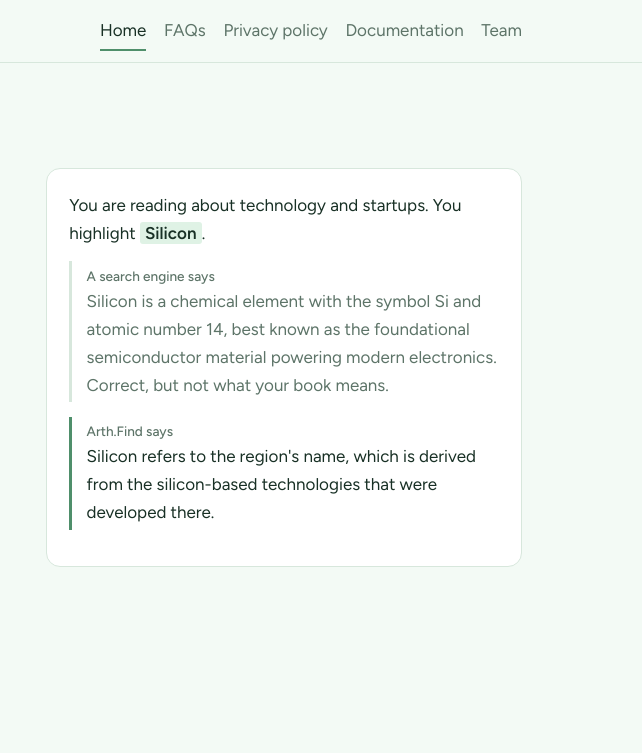
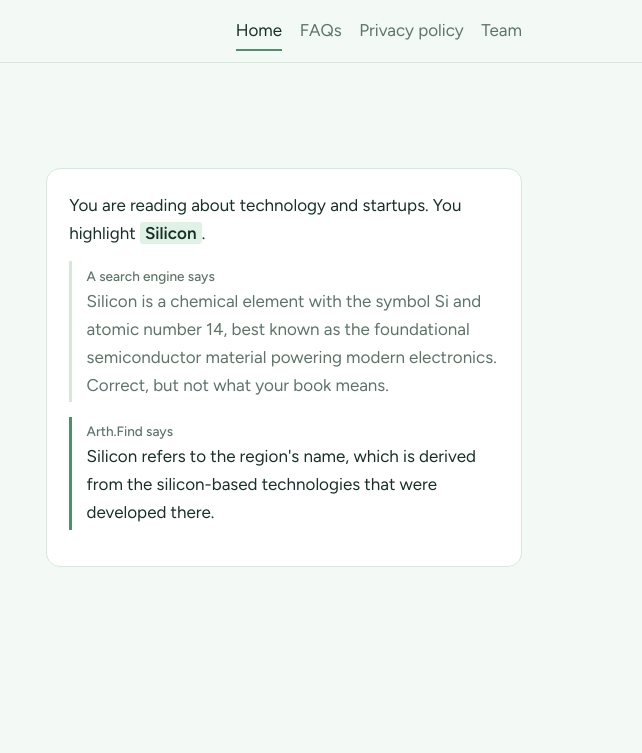
Before and after one commit to dipesh-gir-i/arth.find, a plain HTML site: page index.html in a window 1280 px wide. Shown: the top 753 px of the page, 638-1280 px from the left. Drawn offline with Linux system fonts and the light colour scheme.

Commit message:
Remove Documentation link from navigation

```diff
--- a/index.html
+++ b/index.html
@@ -48,7 +48,7 @@
   </svg>
 </svg>Arth.Find</a>
 <nav aria-label="Main">
-<a href="#/">Home</a><a href="#/faq">FAQs</a><a href="#/privacy">Privacy policy</a><a href="#/docs">Documentation</a><a href="#/team">Team</a>
+<a href="#/">Home</a><a href="#/faq">FAQs</a><a href="#/privacy">Privacy policy</a><a href="#/team">Team</a>
 </nav></div></header>
 <main>
 
```
